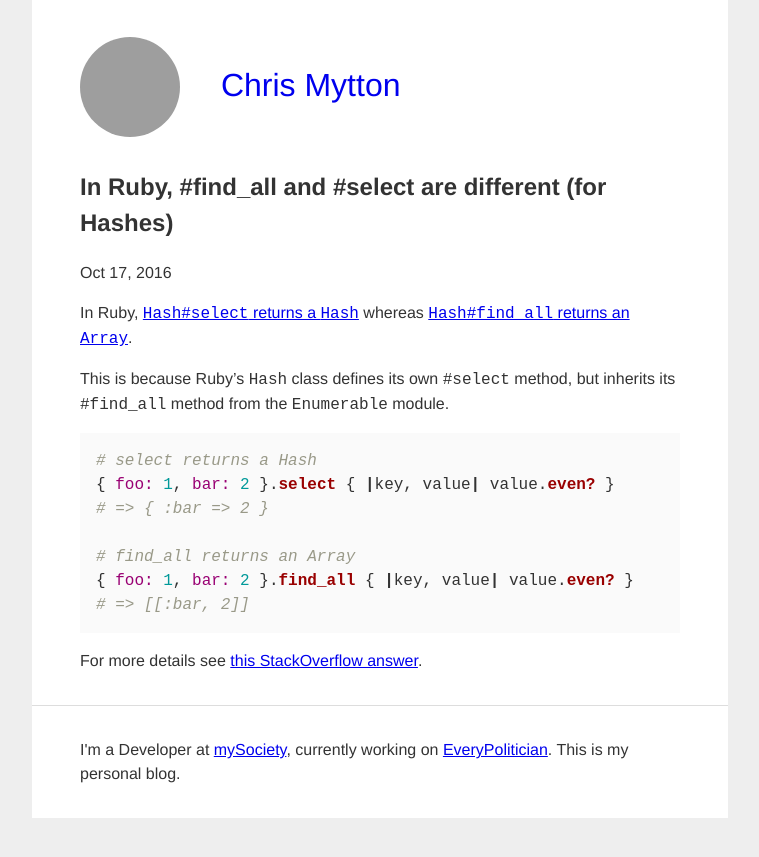
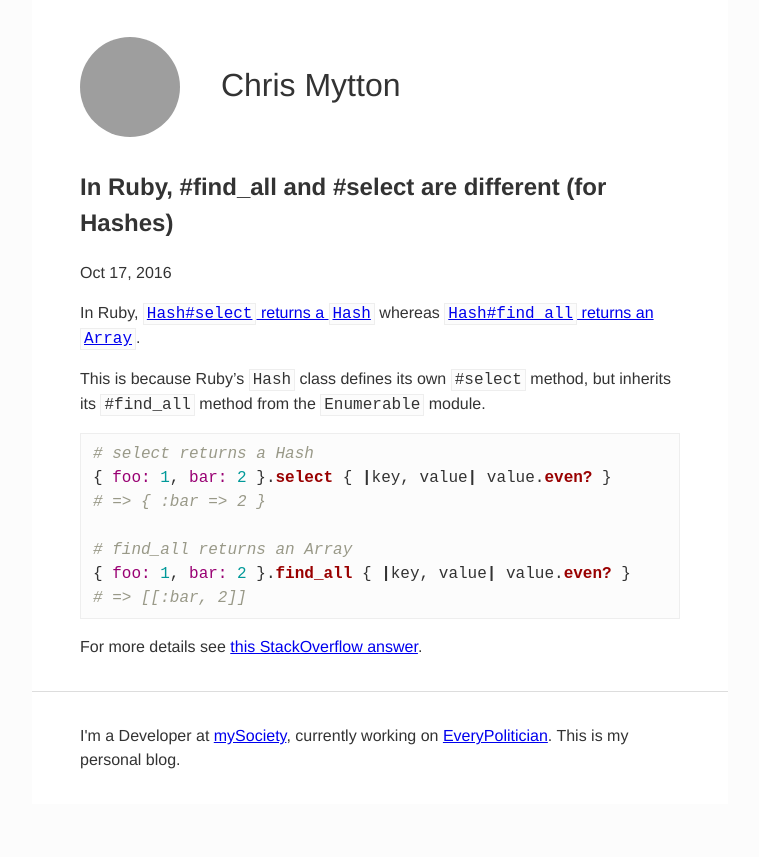
Before and after one commit to chrismytton/chrismytton.github.io, a Jekyll site: the page built from _posts/2016-10-17-ruby-hash-find_all-select-different.md, in a window 1280 px wide. Shown: the top 857 px of the page, without its empty margins (260-1019 px from the left). Built offline with Jekyll 4.4.1, drawn with Linux system fonts in a browser that asks for light colours; grey boxes are pictures that could not be loaded.

Commit message:
Better styles for code

```diff
--- a/css/main.scss
+++ b/css/main.scss
@@ -8,13 +8,15 @@ fingerprint: true
 @import "normalize";
 @import "syntax-highlighting";
 
+$grey: #fcfcfc;
+
 figure {
     margin: 0;
     padding: 0;
 }
 
 body {
-    background-color: #eee;
+    background-color: $grey;
     color: #333;
     font-family: "Helvetica Neue", Helvetica, Arial, sans-serif;
 }
@@ -27,10 +29,24 @@ body {
     line-height: 1.5;
 }
 
+pre, code {
+    background-color: $grey;
+    overflow-x: scroll;
+    border: 1px solid #eee;
+}
+
 pre {
-    background-color: #fafafa;
-    padding: 1em;
-    overflow-x: scroll;
+    padding: 8px 12px;
+}
+
+code {
+    padding: 1px 3px;
+}
+
+pre > code {
+    border: 0;
+    padding-right: 0;
+    padding-left: 0;
 }
 
 img {
@@ -53,9 +69,9 @@ img {
 }
 
 .site-title {
-    color: #333;
     font-weight: 200;
     & .site-title__link {
+        color: #333;
         text-decoration: none;
         margin-left: 1em;
     }
```
